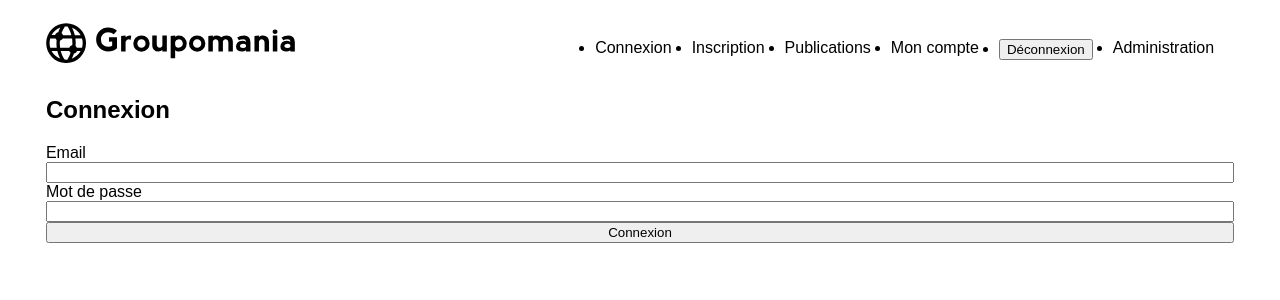
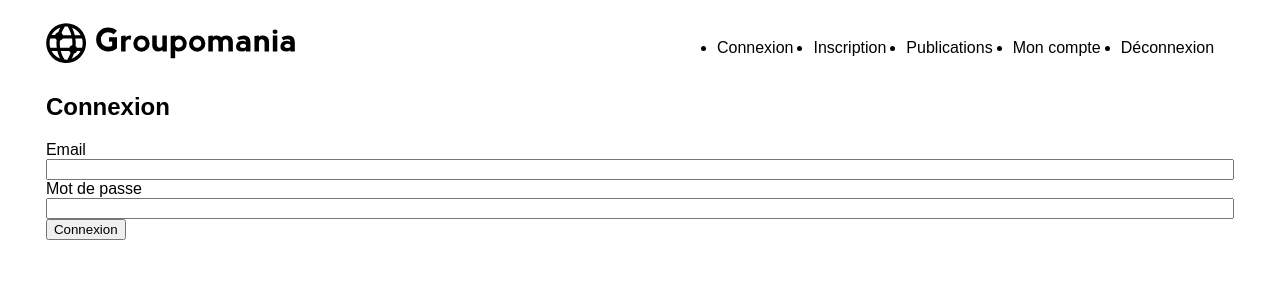
Before and after one commit to augt/P7_Tacquet_Augustin, a React (Create React App) app in the folder client/: page / in a window 1280 px wide. Shown: the top 300 px of the page. Built offline with nearby package versions, Linux system fonts and the light colour scheme.

Commit message:
implemented show/hide admin page feature

```diff
--- a/client/src/components/Navbar.js
+++ b/client/src/components/Navbar.js
@@ -1,14 +1,26 @@
-import React from 'react';
+import React from "react";
 import { Link } from "react-router-dom";
-
+import { useState } from "react";
 
 function Navbar() {
+  console.log(localStorage.getItem("token"));
+
+  const [isAdmin, setIsAdmin] = useState(
+    JSON.parse(localStorage.getItem("isAdmin"))
+  );
+
+  function disconnect() {
+    localStorage.clear();
+    setIsAdmin(false);
+  }
+
+  console.log(isAdmin);
 
   return (
     <header>
       <img src="../img/icon-left-font-monochrome-black.svg" alt="" />
       <nav>
-        <ul>
+        <ul id="navigation__list">
           <li>
             <Link to="/">Connexion</Link>
           </li>
@@ -21,14 +33,18 @@ function Navbar() {
           <li>
             <Link to="/account">Mon compte</Link>
           </li>
-          <li><button>Déconnexion</button></li>
-          <li>
-            <Link to="/administration">Administration</Link>
+          <li onClick={disconnect}>
+            <Link to="/">Déconnexion</Link>
           </li>
+          {isAdmin === true && (
+            <li>
+              <Link to="/administration">Administration</Link>
+            </li>
+          )}
         </ul>
       </nav>
     </header>
   );
-};
+}
 
 export default Navbar;
--- a/client/src/pages/Login.js
+++ b/client/src/pages/Login.js
@@ -1,6 +1,6 @@
-import React from 'react';
-import { useState } from "react";
+import React, { useState/* , useEffect */ } from "react";
 import Axios from "axios";
+import { Link } from "react-router-dom";
 
 function Login() {
   // login
@@ -8,6 +8,22 @@ function Login() {
   const [email, setEmail] = useState("");
   const [password, setPassword] = useState("");
   const [apiMessage, setApiMessage] = useState("");
+
+  /*const [isAdmin, setIsAdmin] = useState(
+    JSON.parse(localStorage.getItem("isAdmin"))
+  );
+   useEffect(() => {
+    if (isAdmin === true) {
+      const navigationList = document.getElementById("navigation__list");
+      const adminLinkLi = document.createElement("li");
+      navigationList.appendChild(adminLinkLi);
+
+      const adminLink = document.createElement("a");
+      adminLinkLi.appendChild(adminLink);
+      adminLink.setAttribute("href", "/administration");
+      adminLink.innerHTML = "Administration";
+    }
+  }, []); */
 
   const login = () => {
     Axios.post("http://localhost:3001/api/auth/login", {
@@ -23,6 +39,7 @@ function Login() {
         console.log(res.data.token);
         console.log(res.data.isAdmin);
         setApiMessage(res.data.message);
+        window.location.reload(false);
         //setUuid(localStorage.getItem("uuid"));
         //setNewUuid(localStorage.getItem("uuid"));
       })
@@ -56,11 +73,13 @@ function Login() {
             setPassword(event.target.value);
           }}
         />
-        <button onClick={login}>Connexion</button>
+        <Link to="/publications">
+          <button onClick={login}>Connexion</button>
+        </Link>
         <div>{apiMessage}</div>
       </div>
     </main>
   );
-};
+}
 
 export default Login;
```
Also changed, not shown: client/src/pages/Publications.js (+19 -1 lines), 1 other file (tests, documents, lock files or other folders).
